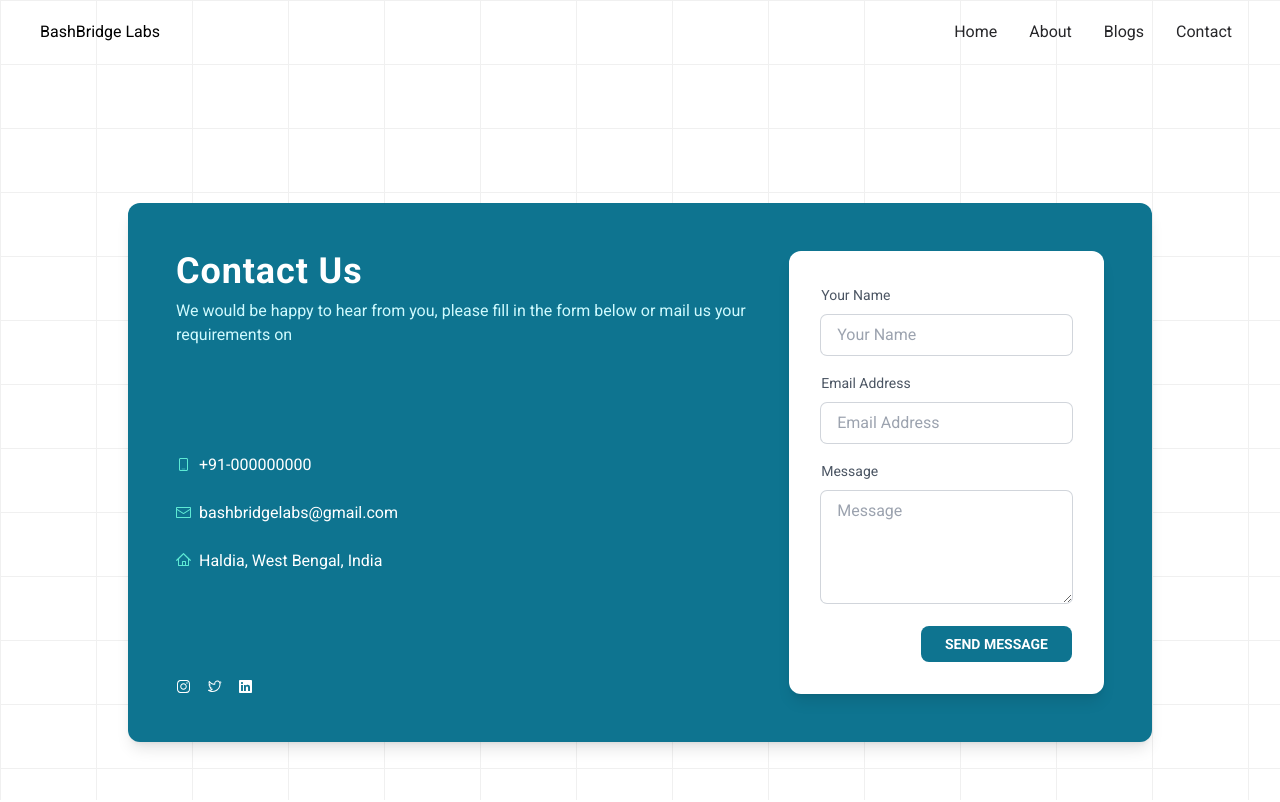
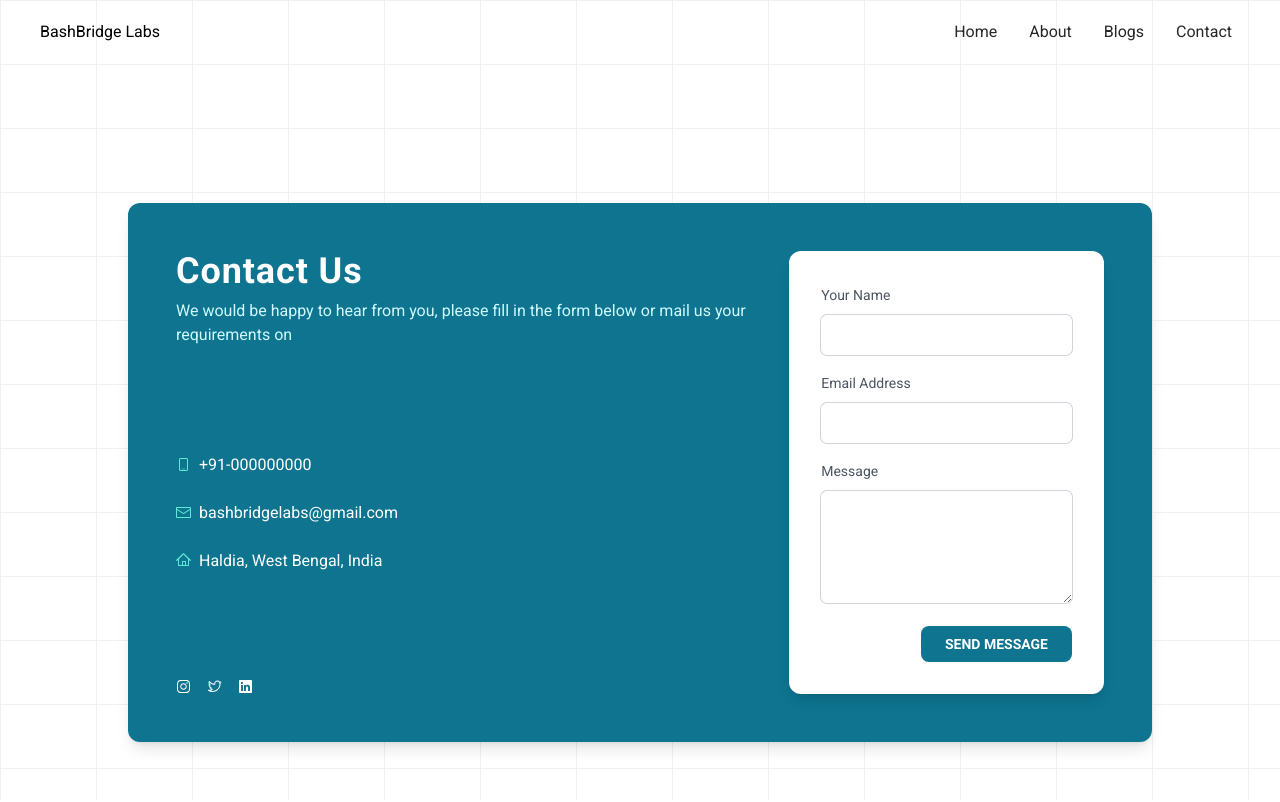
Before and after one commit to bashBridge-Labs/site, a Next.js app: page /contact in a window 1280 px wide. Shown: the top 802 px of the page. Built offline with nearby package versions, Linux system fonts and the light colour scheme.

Commit message:
contact form data sucessfully send to email

```diff
--- a/app/contact/page.jsx
+++ b/app/contact/page.jsx
@@ -1,8 +1,32 @@
+"use client";
 import Link from "next/link";
-import { EnvelopeClosedIcon, HomeIcon, MobileIcon, InstagramLogoIcon, TwitterLogoIcon,LinkedInLogoIcon } from '@radix-ui/react-icons'
-import React from 'react'
+import { EnvelopeClosedIcon, HomeIcon, MobileIcon, InstagramLogoIcon, TwitterLogoIcon, LinkedInLogoIcon } from '@radix-ui/react-icons';
+import React from 'react';
 
 export default function page() {
+  async function handleSubmit(event) {
+    event.preventDefault();
+    const formData = new FormData(event.target);
+
+    formData.append("access_key","037254b3-cb81-4a54-9a85-db4288fc7387");
+
+    const object = Object.fromEntries(formData);
+    const json = JSON.stringify(object);
+
+    const response = await fetch("https://api.web3forms.com/submit", {
+        method: "POST",
+        mode: 'cors',
+        headers: {
+          "Content-Type": "application/json",
+          Accept: "application/json"
+        },
+        body: json
+    });
+    const result = await response.json();
+    if (result.success) {
+        console.log("Your Data Submitted Succesfully",result);
+    }
+}
   return (
     <>
       <div className='flex w-full min-h-screen justify-center items-center'>
@@ -22,7 +46,7 @@ export default function page() {
                 <span> +91-000000000</span>
               </div>
               <div className='inline-flex space-x-2 items-center'>
-              <EnvelopeClosedIcon className='text-teal-300 '/>
+                <EnvelopeClosedIcon className='text-teal-300 ' />
                 <a href="mailto:bashbridgelabs@gmail.com">bashbridgelabs@gmail.com</a>
               </div>
               <div className='inline-flex space-x-2 items-center'>
@@ -44,27 +68,27 @@ export default function page() {
           </div>
           <div>
             <div className="bg-white rounded-xl shadow-lg p-8 text-gray-600 md:w-284">
-              <form action="" className="flex flex-col space-y-4 ">
+              <form onSubmit={handleSubmit}  className="flex flex-col space-y-4 ">
                 <div>
                   <label for="" className="text-sm">Your Name</label>
                   <input type="text"
-                   placeholder="Your Name"
+                    name="name"
                     className="ring-1 ring-gray-300 w-full rounded-md px-4 py-2 mt-2
                    outline-none focus:ring-2 focus:ring-teal-300"
                   />
                 </div>
                 <div>
-                  <label for="" className="text-sm">Email Address</label>
-                   <input type="text"
-                     placeholder="Email Address"
+                  <label  className="text-sm">Email Address</label>
+                  <input type="email"
+                     name="name"
                     className="ring-1 ring-gray-300 w-full rounded-md px-4 py-2 mt-2
                       outline-none focus:ring-2 focus:ring-teal-300"
                   />
                 </div>
                 <div>
-                  <label for="" className="text-sm">Message</label>
+                  <label  className="text-sm">Message</label>
                   <textarea type="text"
-                     placeholder="Message"
+                     name="message"
                     rows="4"
                     className="ring-1 ring-gray-300 w-full rounded-md px-4 py-2 mt-2
                       outline-none focus:ring-2 focus:ring-teal-300"
@@ -72,6 +96,7 @@ export default function page() {
                 </div>
                 <button className="inline-block self-end bg-cyan-700 text-white font-bold rounded-lg px-6 py-2
                   uppercase text-sm"
+                  type="submit"
                 > Send Message</button>
               </form>
 
```
Lines whose indentation alone changed are shown as unchanged.
